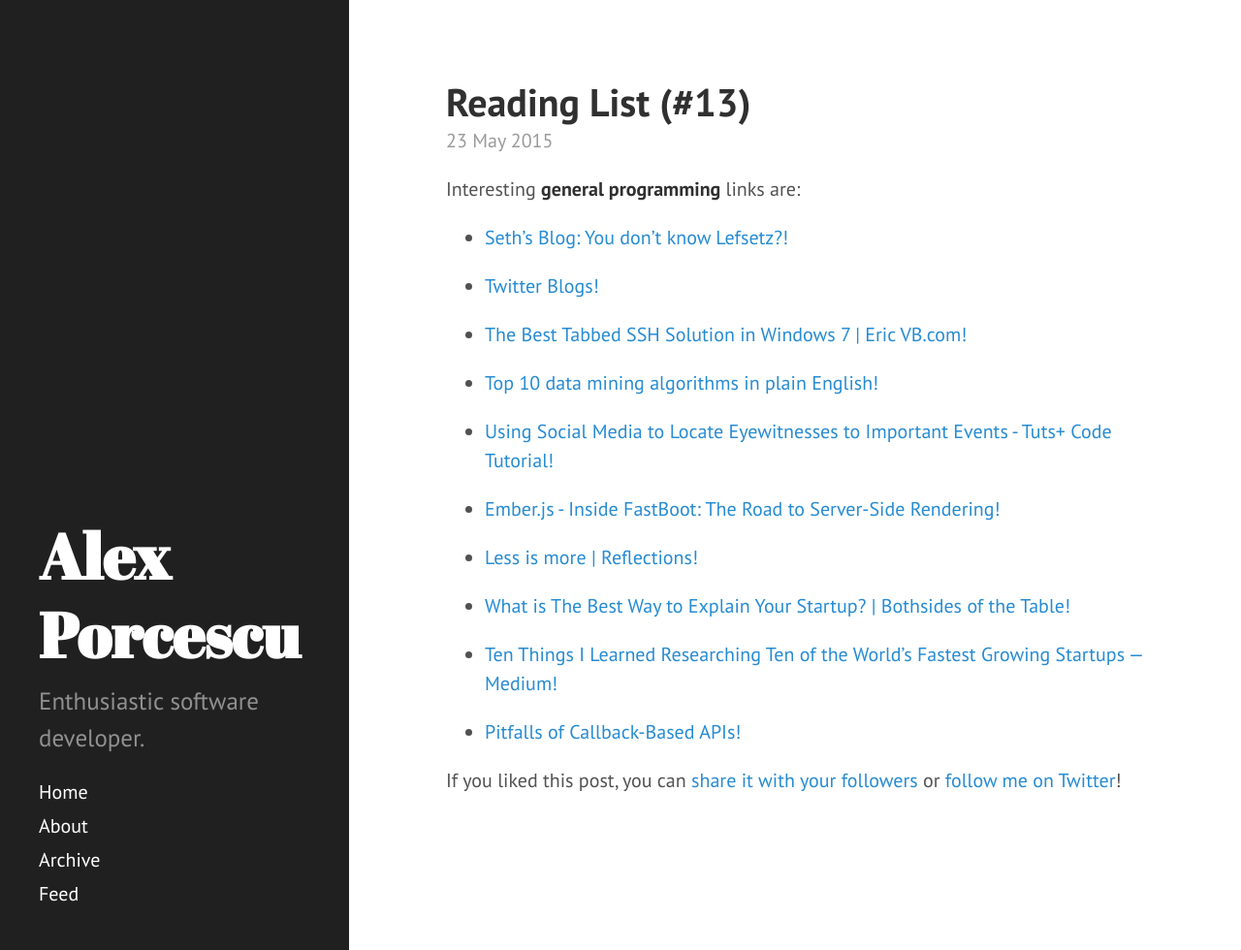
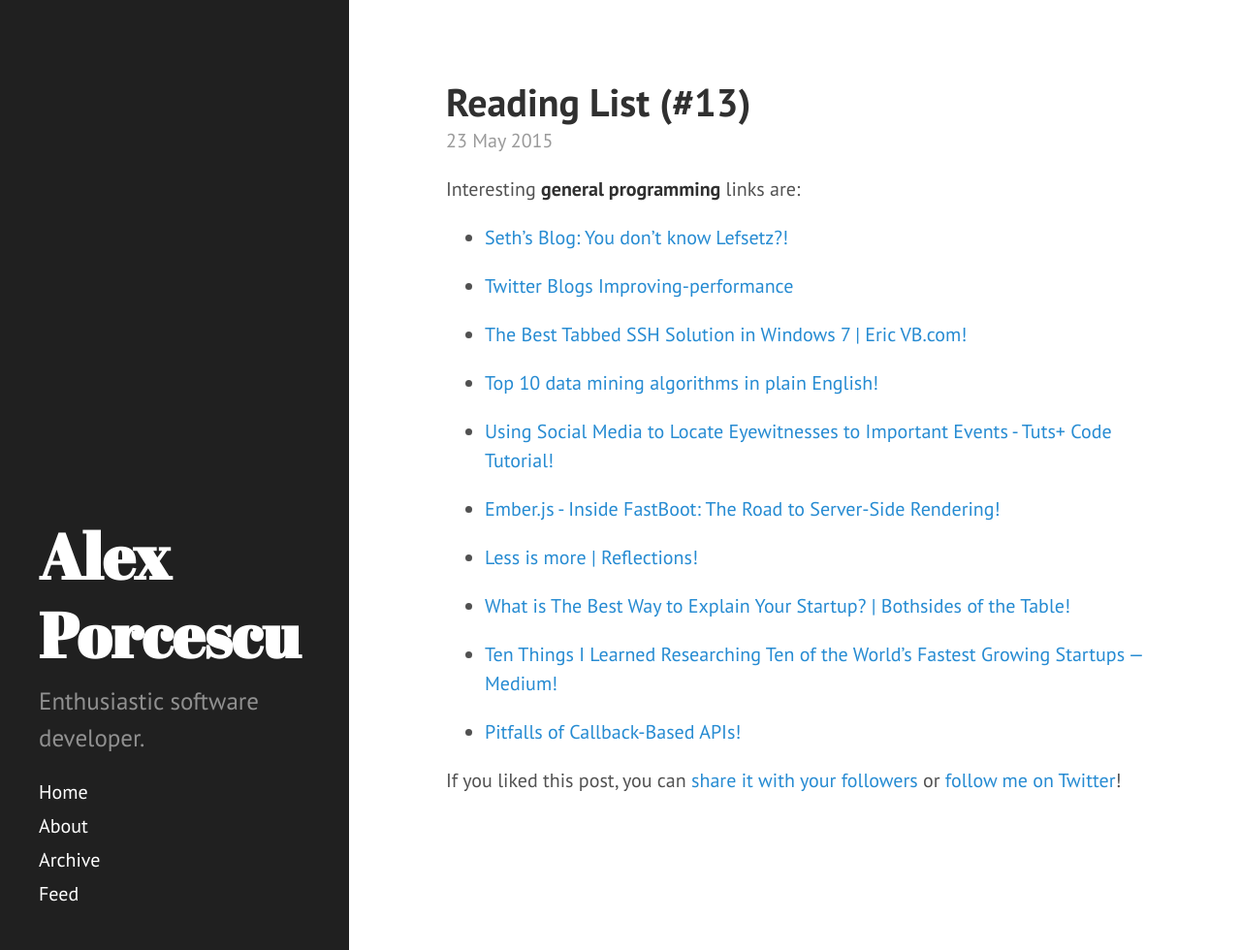
Before and after one commit to alexandru-porcescu/alexandru-porcescu.github.io, a Jekyll site: the page built from _posts/2015-5-23-Reading List (#13).md, in a window 1280 px wide and 980 px high. Shown: the whole window at 97% size. Built offline with Jekyll 4.4.1, drawn with Linux system fonts in a browser that asks for light colours; Markdown is read by kramdown in place of the engine named in the settings; comment, search, counter and statistics services are not loaded.

Commit message:
Update 2015-5-23-Reading List (#13).md

```diff
--- a/_posts/2015-5-23-Reading List (#13).md
+++ b/_posts/2015-5-23-Reading List (#13).md
@@ -12,7 +12,7 @@ Interesting **general programming** links are:
 * <a href="http://sethgodin.typepad.com/seths_blog/2015/05/you-dont-know-lefsetz.html?utm_content=buffer94018&amp;utm_medium=social&amp;utm_source=twitter.com&amp;utm_campaign=buffer" target="_blank">Seth's Blog: You don't know Lefsetz?!</a>
 
 
-* <a href="https://blog.twitter.com/2012/improving-performance-on-twittercom" target="_blank">Twitter Blogs!</a>
+* <a href="https://blog.twitter.com/2012/improving-performance-on-twittercom" target="_blank">Twitter Blogs Improving-performance</a>
 
 
 * <a href="http://www.ericvb.com/archives/the-best-tabbed-ssh-solution-in-windows-7" target="_blank">The Best Tabbed SSH Solution in Windows 7 | Eric VB.com!</a>
```
